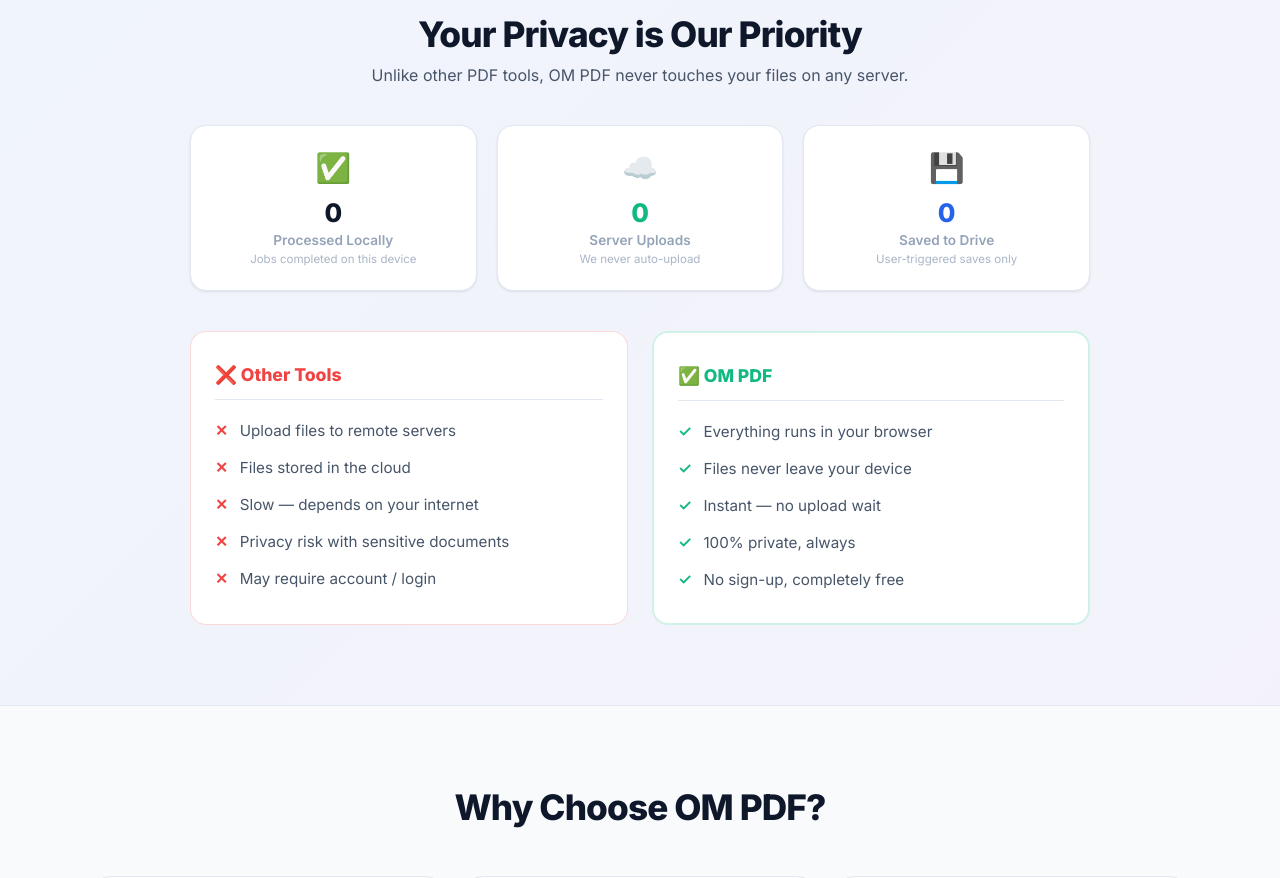
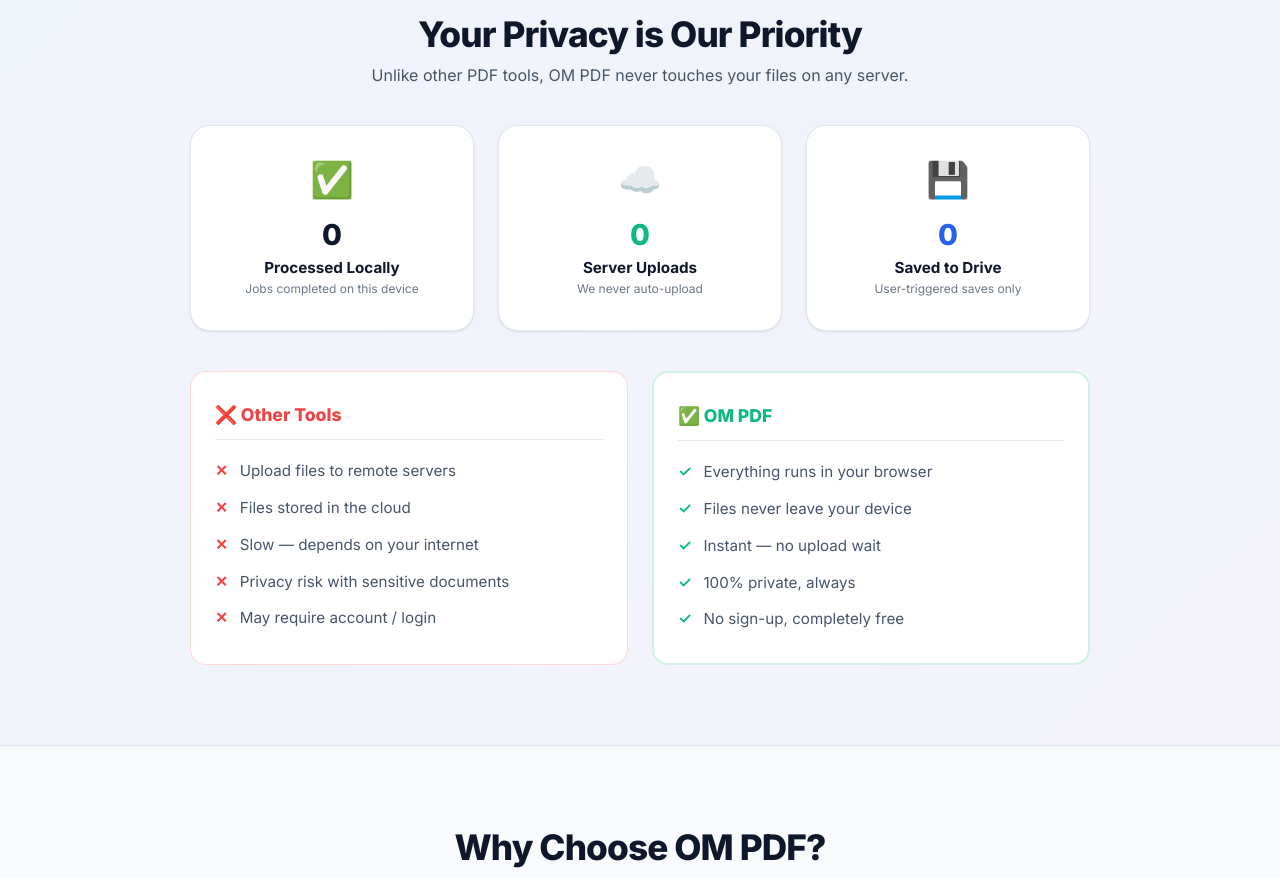
Before and after one commit to omspradippatil/OM-pdf, a React (Vite) app: page / in a window 1280 px wide. Shown: the part 2220-3098 px from the top of the page. Built offline with nearby package versions, Linux system fonts and the light colour scheme; no server answers.

Commit message:
Privacy Dashboard Bug fixed

```diff
--- a/src/components/PrivacyDashboard.jsx
+++ b/src/components/PrivacyDashboard.jsx
@@ -1,5 +1,6 @@
 import React, { useEffect, useState } from 'react';
 import { getPrivacyStats } from '../services/privacyStats';
+import '../styles/PrivacyDashboard.css';
 
 export default function PrivacyDashboard() {
   const [stats, setStats] = useState(getPrivacyStats());
--- a/src/styles/Home.css
+++ b/src/styles/Home.css
@@ -175,60 +175,6 @@
   .comparison-grid { grid-template-columns: 1fr; }
 }
 
-/* Privacy Dashboard */
-.privacy-dashboard {
-  margin: 40px 0;
-  text-align: center;
-}
-.dashboard-stats-grid {
-  display: grid;
-  grid-template-columns: repeat(3, 1fr);
-  gap: 20px;
-}
-@media (max-width: 800px) {
-  .dashboard-stats-grid {
-    grid-template-columns: 1fr;
-  }
-}
-.dashboard-stat-card {
-  background: var(--bg-card);
-  border: 1px solid var(--border);
-  border-radius: 16px;
-  padding: 24px 16px;
-  box-shadow: var(--shadow-sm);
-  transition: transform var(--transition), box-shadow var(--transition);
-  display: flex;
-  flex-direction: column;
-  align-items: center;
-  justify-content: center;
-}
-.dashboard-stat-card:hover {
-  transform: translateY(-4px);
-  box-shadow: var(--shadow-md);
-}
-.stat-icon {
-  font-size: 1.8rem;
-  margin-bottom: 12px;
-}
-.stat-value {
-  font-size: 1.6rem;
-  font-weight: 800;
-  color: var(--text-primary);
-  margin-bottom: 4px;
-}
-.stat-label {
-  font-size: 0.85rem;
-  color: var(--text-muted);
-  font-weight: 600;
-}
-.privacy-note {
-  font-size: 0.72rem;
-  color: var(--text-muted);
-  margin-top: 4px;
-  opacity: 0.8;
-}
-.bad-stat .stat-value { color: var(--success); }
-.info-stat .stat-value { color: var(--primary); }
 
 /* SEO Section */
 .seo-content-section {
--- /dev/null
+++ b/src/styles/PrivacyDashboard.css
@@ -0,0 +1,72 @@
+/* Privacy Dashboard - Component Specific Styles */
+.privacy-dashboard {
+  margin: 40px auto;
+  text-align: center;
+  max-width: 1000px;
+  width: 100%;
+}
+
+.dashboard-stats-grid {
+  display: grid;
+  grid-template-columns: repeat(3, 1fr);
+  gap: 24px;
+  margin-top: 20px;
+}
+
+@media (max-width: 800px) {
+  .dashboard-stats-grid {
+    grid-template-columns: 1fr;
+    gap: 16px;
+  }
+}
+
+.dashboard-stat-card {
+  background: var(--bg-card);
+  border: 1px solid var(--border);
+  border-radius: 20px;
+  padding: 32px 20px;
+  box-shadow: var(--shadow-sm);
+  transition: all 0.3s ease;
+  display: flex;
+  flex-direction: column;
+  align-items: center;
+  justify-content: center;
+  min-height: 180px;
+}
+
+.dashboard-stat-card:hover {
+  transform: translateY(-5px);
+  box-shadow: var(--shadow-lg);
+  border-color: var(--primary);
+}
+
+.stat-icon {
+  font-size: 2.2rem;
+  margin-bottom: 16px;
+}
+
+.stat-value {
+  font-size: 1.8rem;
+  font-weight: 800;
+  color: var(--text-primary);
+  margin-bottom: 6px;
+  font-family: var(--font);
+}
+
+.stat-label {
+  font-size: 0.95rem;
+  color: var(--text-primary);
+  font-weight: 700;
+  margin-bottom: 4px;
+}
+
+.privacy-note {
+  font-size: 0.75rem;
+  color: var(--text-secondary);
+  opacity: 0.8;
+  line-height: 1.4;
+}
+
+/* Colors for values */
+.bad-stat .stat-value { color: #10b981; } /* Green for 0 uploads */
+.info-stat .stat-value { color: var(--primary); }
```
